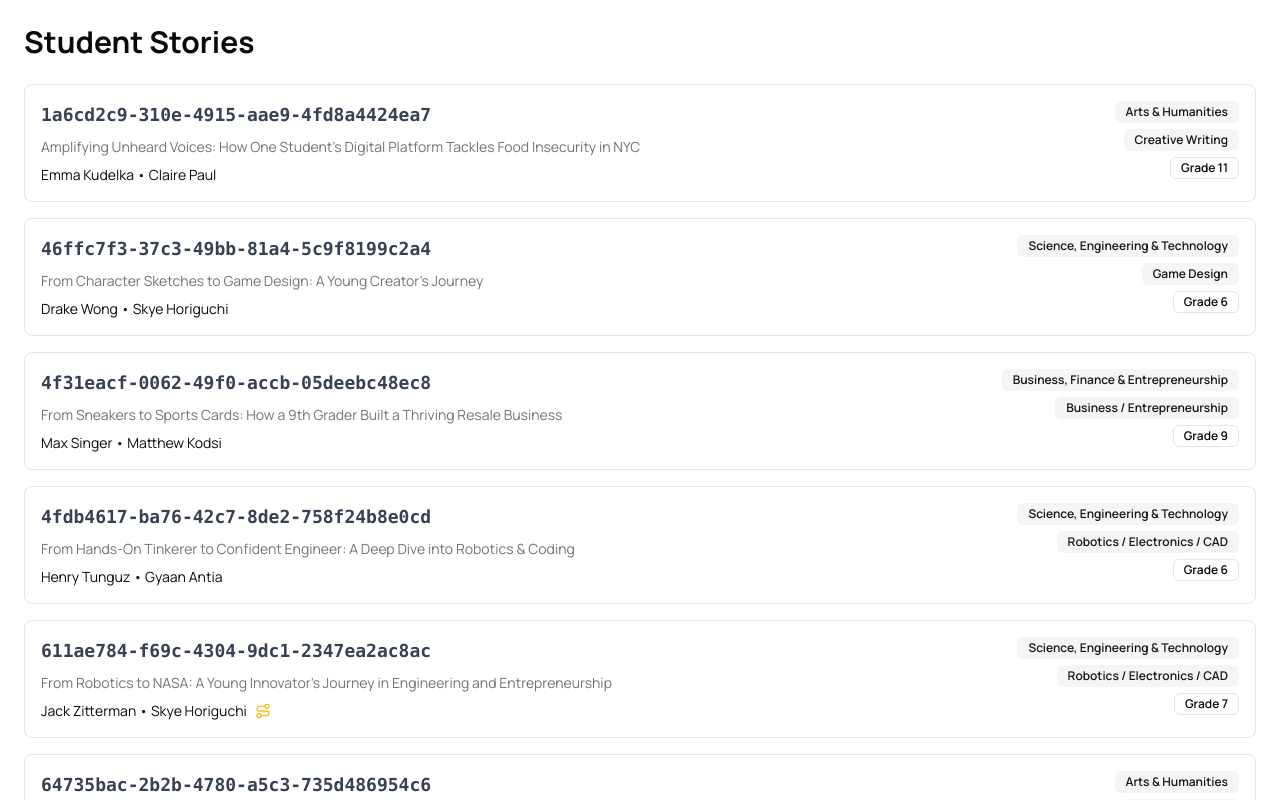
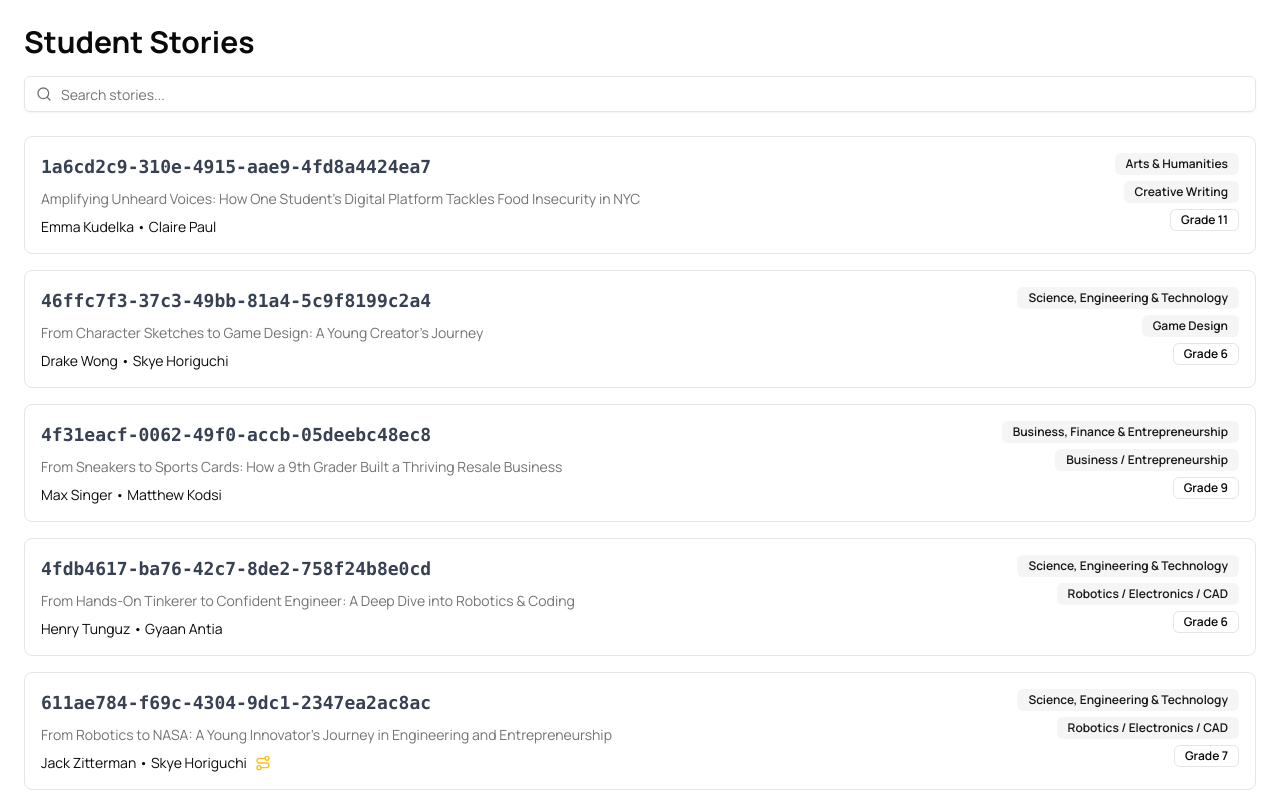
Before and after one commit to cabbachew/cc-stories, a Next.js app: page /contents in a window 1280 px wide. Shown: the top 800 px of the page. Built offline with nearby package versions, Linux system fonts and the light colour scheme.

Commit message:
implement search bar to filter story index with keyword input

```diff
--- a/app/contents/page.tsx
+++ b/app/contents/page.tsx
@@ -4,12 +4,14 @@ import Link from "next/link";
 import { Badge } from "@/components/ui/badge";
 import { useEffect, useState } from "react";
 import { StudentStoryProps } from "@/app/types/StudentStory";
-import { Route, Link as LinkIcon, Image } from "lucide-react";
+import { Route, Link as LinkIcon, Image, Search } from "lucide-react";
+import { Input } from "@/components/ui/input";
 
 export default function ContentsPage() {
   const [studentStories, setStudentStories] = useState<StudentStoryProps[]>([]);
   const [loading, setLoading] = useState(true);
   const [error, setError] = useState<string | null>(null);
+  const [searchQuery, setSearchQuery] = useState("");
 
   useEffect(() => {
     async function fetchStudentStories() {
@@ -31,6 +33,18 @@ export default function ContentsPage() {
 
     fetchStudentStories();
   }, []);
+
+  const filteredStories = studentStories.filter((story) => {
+    const searchLower = searchQuery.toLowerCase();
+    return (
+      story.headline.toLowerCase().includes(searchLower) ||
+      story.discipline.toLowerCase().includes(searchLower) ||
+      story.topic.toLowerCase().includes(searchLower) ||
+      story.studentName.toLowerCase().includes(searchLower) ||
+      story.mentorName.toLowerCase().includes(searchLower) ||
+      story.id.toLowerCase().includes(searchLower)
+    );
+  });
 
   if (loading) {
     return (
@@ -56,9 +70,26 @@ export default function ContentsPage() {
   return (
     <div className="min-h-screen p-4 md:p-6">
       <div className="mx-auto max-w-7xl space-y-6">
+        <div className="flex flex-col space-y-4">
           <h1 className="text-2xl md:text-3xl font-bold">Student Stories</h1>
+          <div className="relative">
+            <Search className="absolute left-3 top-1/2 transform -translate-y-1/2 h-4 w-4 text-muted-foreground" />
+            <Input
+              type="text"
+              placeholder="Search stories..."
+              value={searchQuery}
+              onChange={(e) => setSearchQuery(e.target.value)}
+              className="pl-9"
+            />
+          </div>
+        </div>
         <div className="space-y-4">
-          {studentStories.map((story) => (
+          {filteredStories.length === 0 ? (
+            <p className="text-center text-muted-foreground py-8">
+              No stories found matching your search.
+            </p>
+          ) : (
+            filteredStories.map((story) => (
               <div
                 key={story.id}
                 className="p-4 border rounded-lg hover:bg-muted/50 transition-colors"
@@ -121,7 +152,8 @@ export default function ContentsPage() {
                   </div>
                 </Link>
               </div>
-          ))}
+            ))
+          )}
         </div>
       </div>
     </div>
--- /dev/null
+++ b/components/ui/input.tsx
@@ -0,0 +1,22 @@
+import * as React from "react"
+
+import { cn } from "@/lib/utils"
+
+const Input = React.forwardRef<HTMLInputElement, React.ComponentProps<"input">>(
+  ({ className, type, ...props }, ref) => {
+    return (
+      <input
+        type={type}
+        className={cn(
+          "flex h-9 w-full rounded-md border border-input bg-transparent px-3 py-1 text-base shadow-sm transition-colors file:border-0 file:bg-transparent file:text-sm file:font-medium file:text-foreground placeholder:text-muted-foreground focus-visible:outline-none focus-visible:ring-1 focus-visible:ring-ring disabled:cursor-not-allowed disabled:opacity-50 md:text-sm",
+          className
+        )}
+        ref={ref}
+        {...props}
+      />
+    )
+  }
+)
+Input.displayName = "Input"
+
+export { Input }
```
Lines whose indentation alone changed are shown as unchanged.
